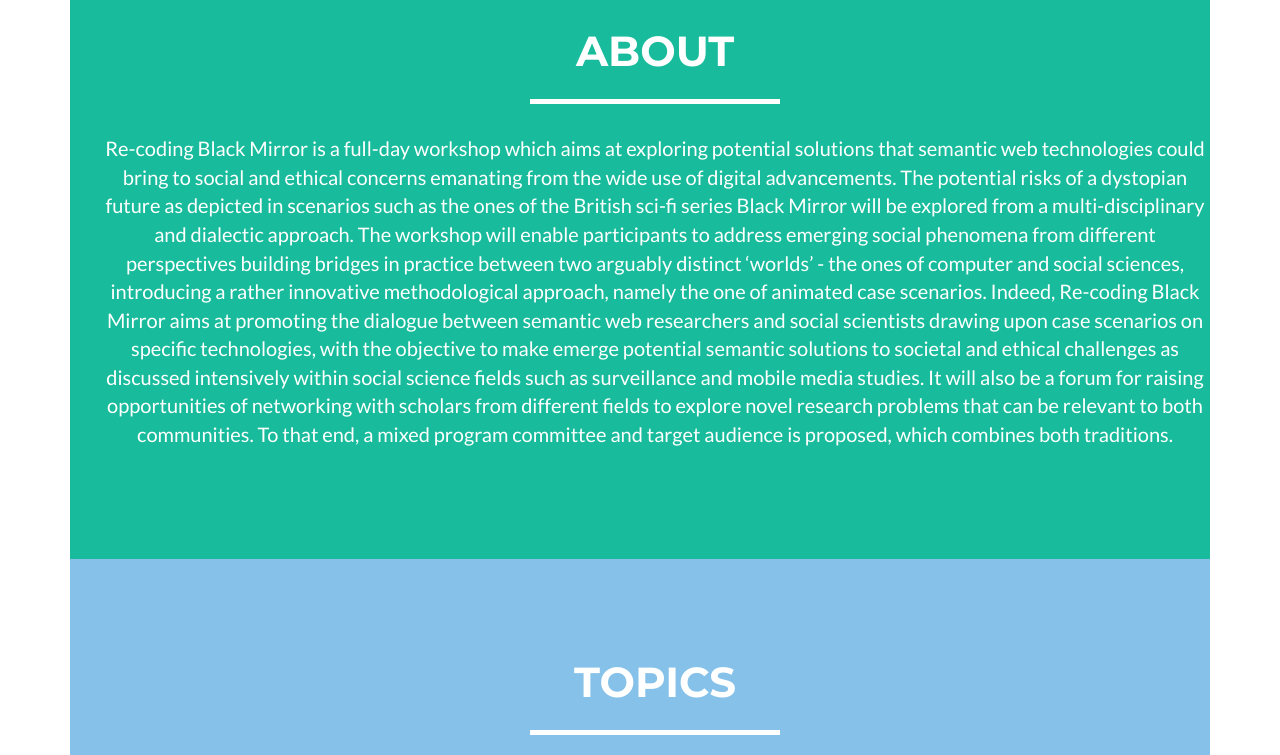
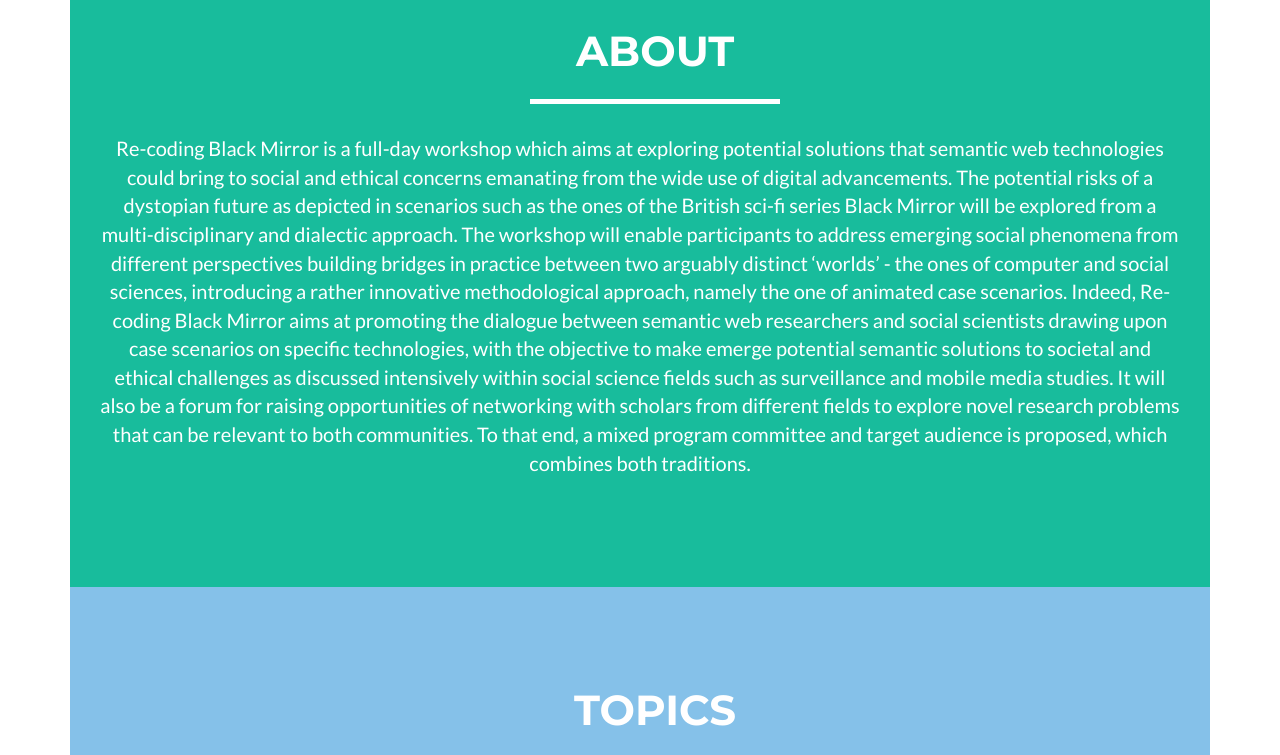
Before and after one commit to kmitd/kmitd.github.io, a website: page recoding-black-mirror/index.html in a window 1280 px wide. Shown: the part 1060-1815 px from the top of the page. Drawn offline with nearby package versions, Linux system fonts and the light colour scheme.

Commit message:
css fixes to avoid cut text

```diff
--- a/recoding-black-mirror/css/freelancer.css
+++ b/recoding-black-mirror/css/freelancer.css
@@ -520,3 +520,8 @@
 div#maincontent {
   outline: none;
 }
+
+/* custom css*/
+section p {
+	margin-right: 30px;
+}
```
